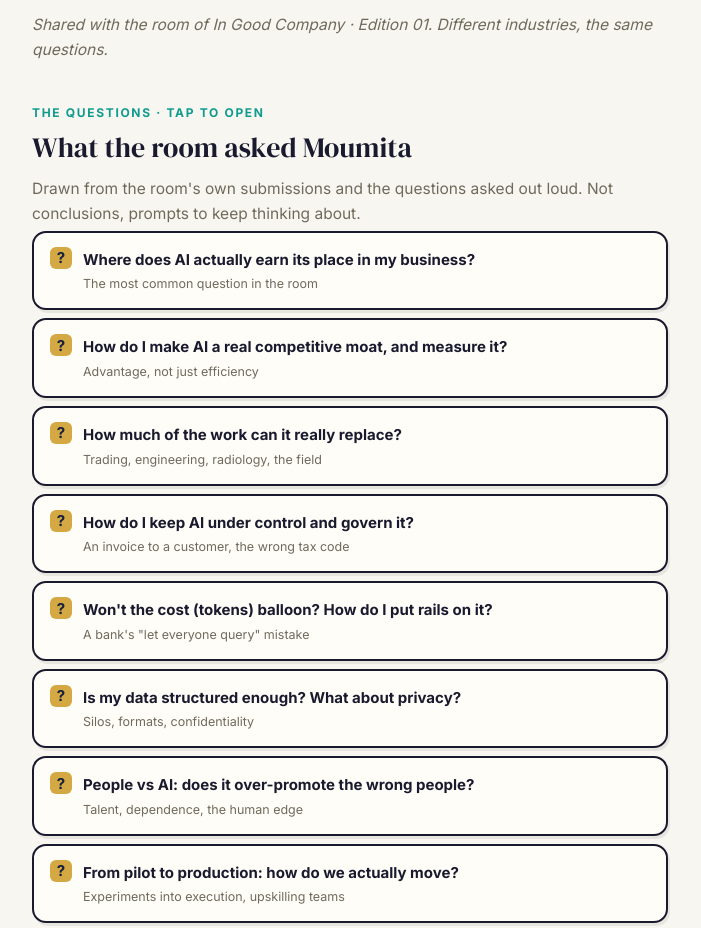
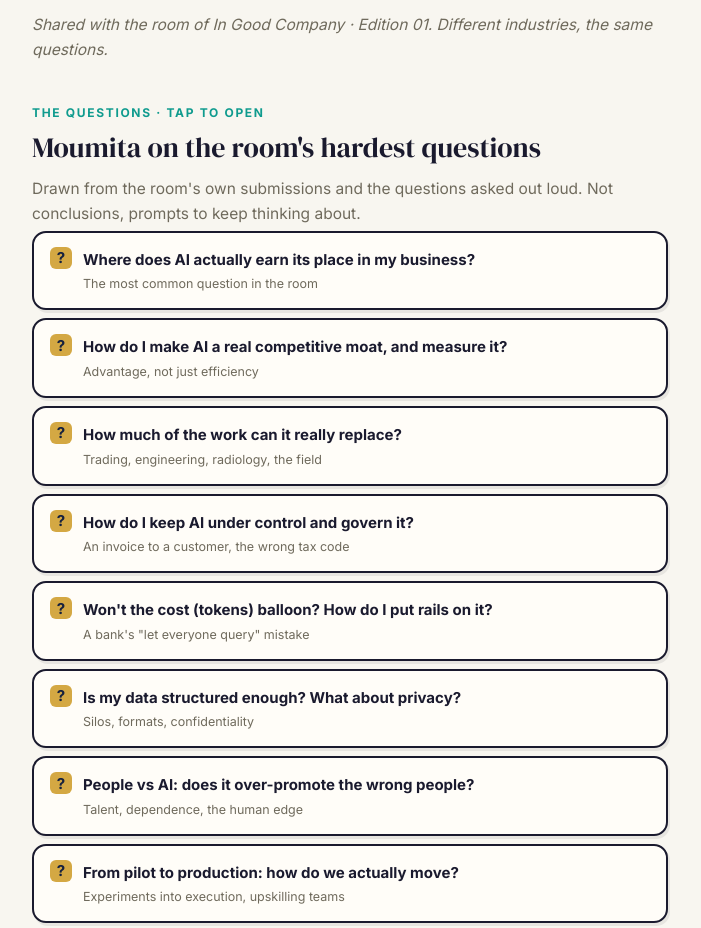
Before and after one commit to adityajh/adityajhunjhunwala-site, an Eleventy site: page in-good-company/index.html in a window 1280 px wide. Shown: the part 7620-8548 px from the top of the page, without its empty margins (290-991 px from the left). Built offline with nearby package versions, Linux system fonts and the light colour scheme; Eleventy itself is replaced by a stand-in of ours; files that its build step writes are made by us from their sources.

Commit message:
in-good-company: questions headline -> 'Moumita on the room's hardest questions'

```diff
--- a/in-good-company/index.html
+++ b/in-good-company/index.html
@@ -403,7 +403,7 @@
 
   <div class="section">
     <div class="kicker">The questions · tap to open</div>
-    <h2>What the room asked Moumita</h2>
+    <h2>Moumita on the room's hardest questions</h2>
     <p class="muted" style="margin:0 0 4px;">Drawn from the room's own submissions and the questions asked out loud. Not conclusions, prompts to keep thinking about.</p>
 
     <details class="x"><summary><span class="sq">?</span><span><span class="sh">Where does AI actually earn its place in my business?</span><span class="ss">The most common question in the room</span></span></summary><div class="xbody"><ul>
```
